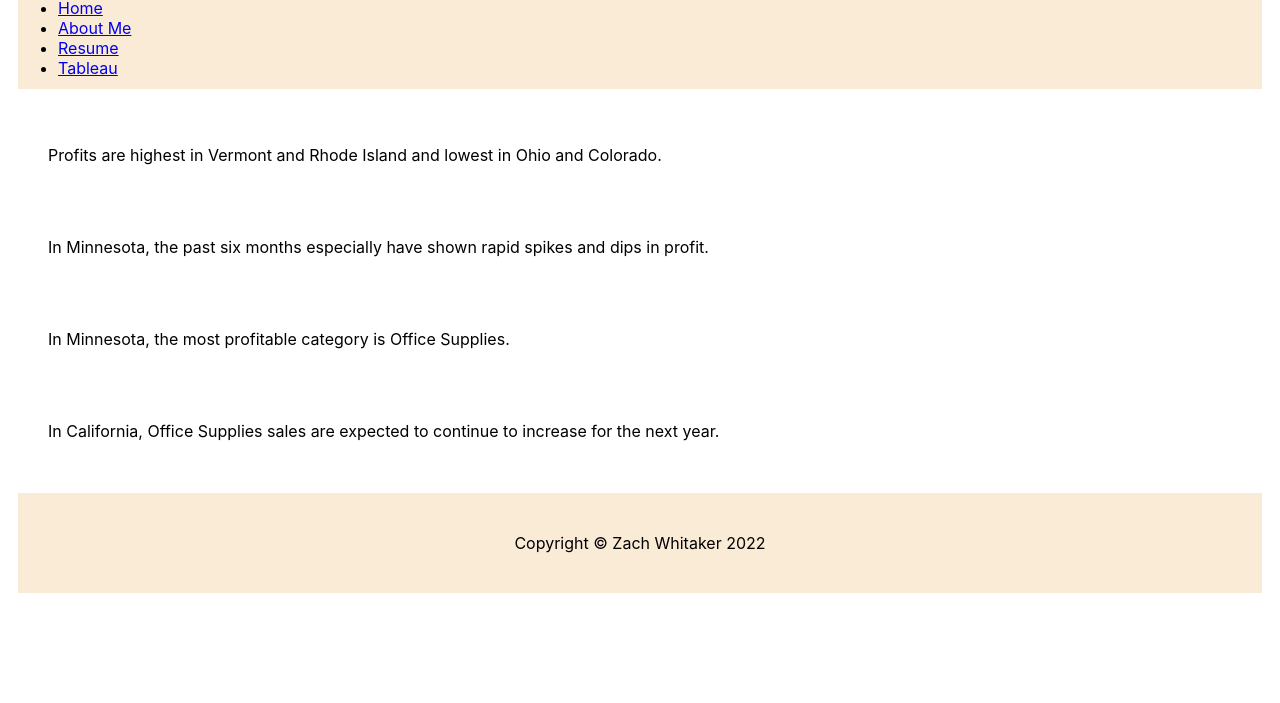
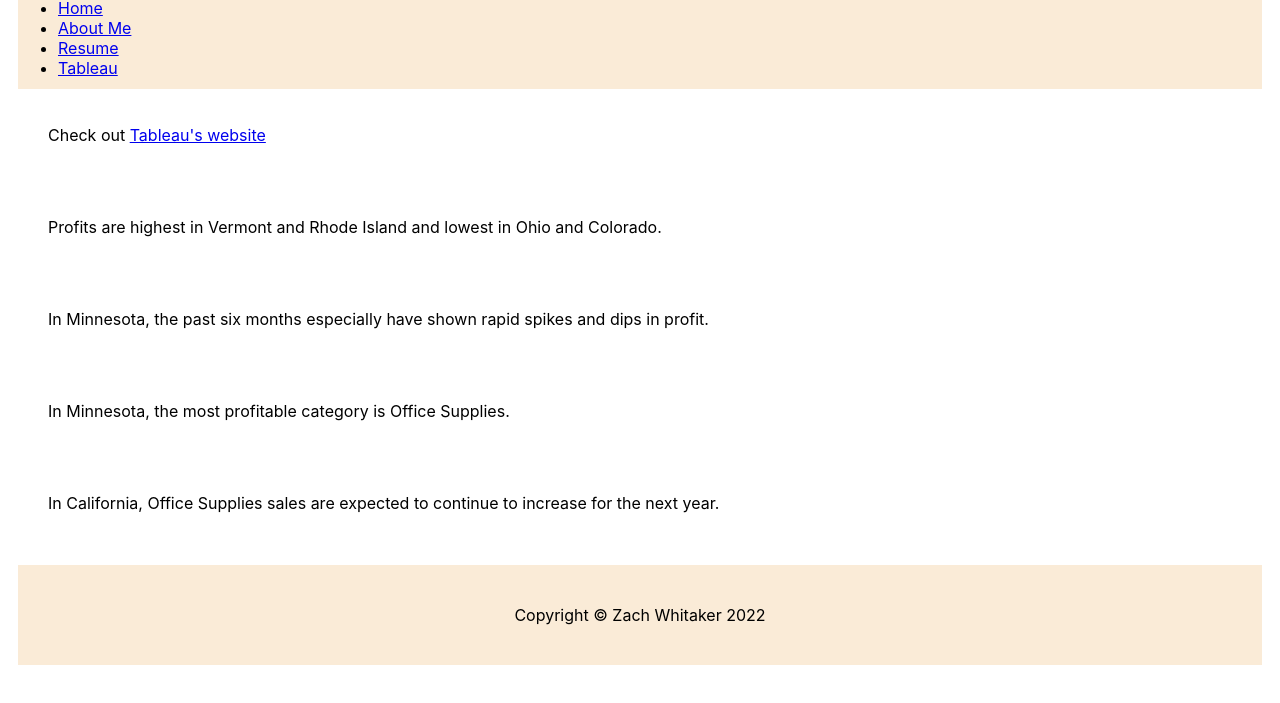
Before and after one commit to Zachawhit/MyWebsite, a plain HTML site: page html/tableau.html in a window 1280 px wide. Shown: the part 71-774 px from the top of the page. Drawn offline with Linux system fonts and the light colour scheme.

Commit message:
Update tableau.html

```diff
--- a/html/tableau.html
+++ b/html/tableau.html
@@ -16,6 +16,8 @@
             </ul>
         </div>
         <div class="tableau">
+            <br>
+            <p>Check out <a href="https://www.tableau.com">Tableau's website</a></p>
             <br>
             <div class='tableauPlaceholder' id='viz1650390463104' style='position: relative'>
                 <noscript>
```
